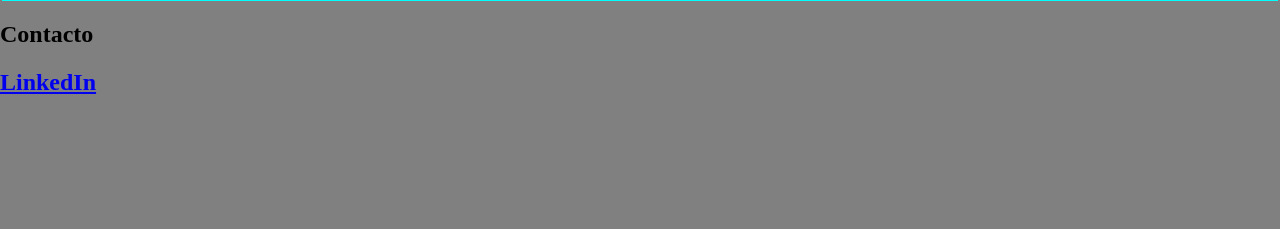
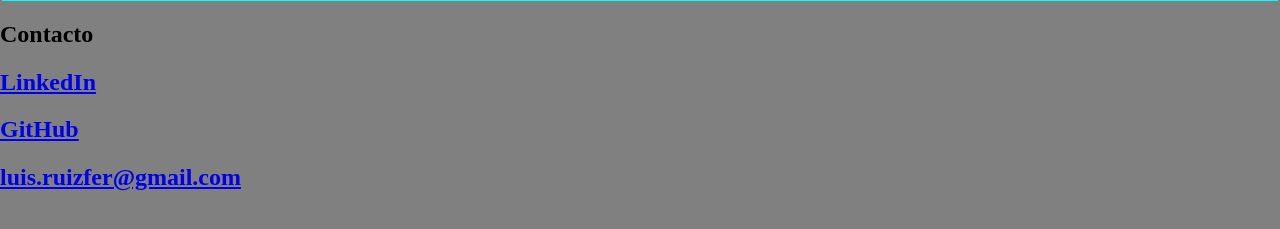
Before and after one commit to Silzhar/cv-html, a plain HTML site: page index.html in a window 1280 px wide. Shown: the part 2889-3118 px from the top of the page. Drawn offline with Linux system fonts and the light colour scheme; files whose address does not match are found by name.

Commit message:
add -contacto/enlaces

```diff
--- a/index.html
+++ b/index.html
@@ -62,7 +62,11 @@
         </article>
         <article id="contacto">
             <h2>Contacto</h2>
-            <a href="https://www.linkedin.com/in/luis-ruizfer/"><h2>LinkedIn</h2></a>
+            <div class="enlaces">
+                <a href="https://www.linkedin.com/in/luis-ruizfer/"><h2>LinkedIn</h2></a>
+                <a href="https://github.com/Silzhar"><h2>GitHub</h2></a>
+                <a href="luis.ruizfer@gmail.com"><h2>luis.ruizfer@gmail.com</h2></a>
+            </div>
         </article>
     </main>
 </body>
```
